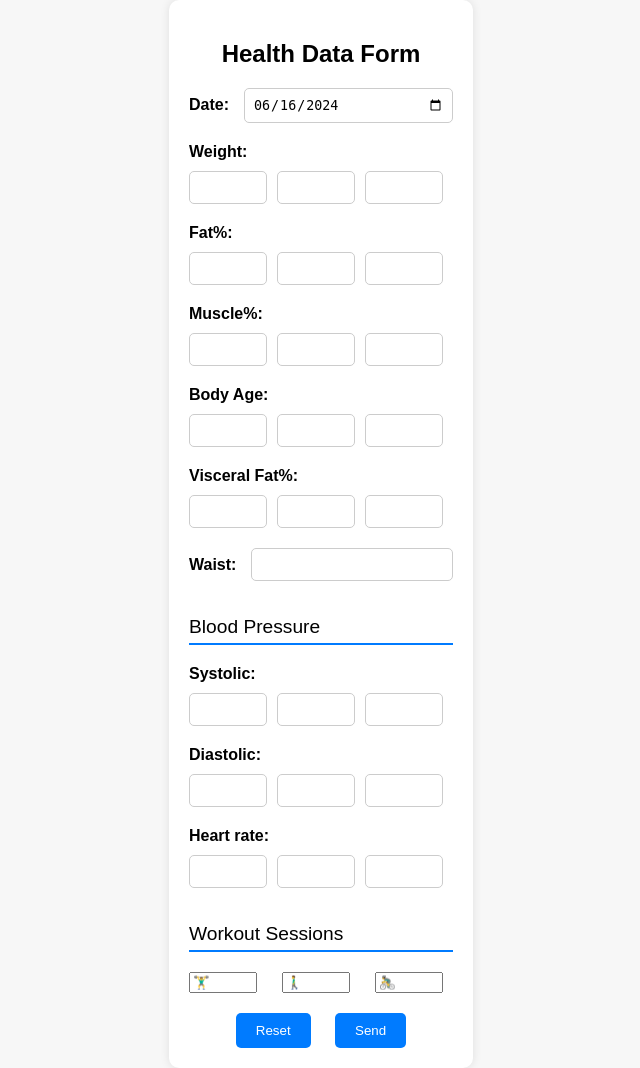
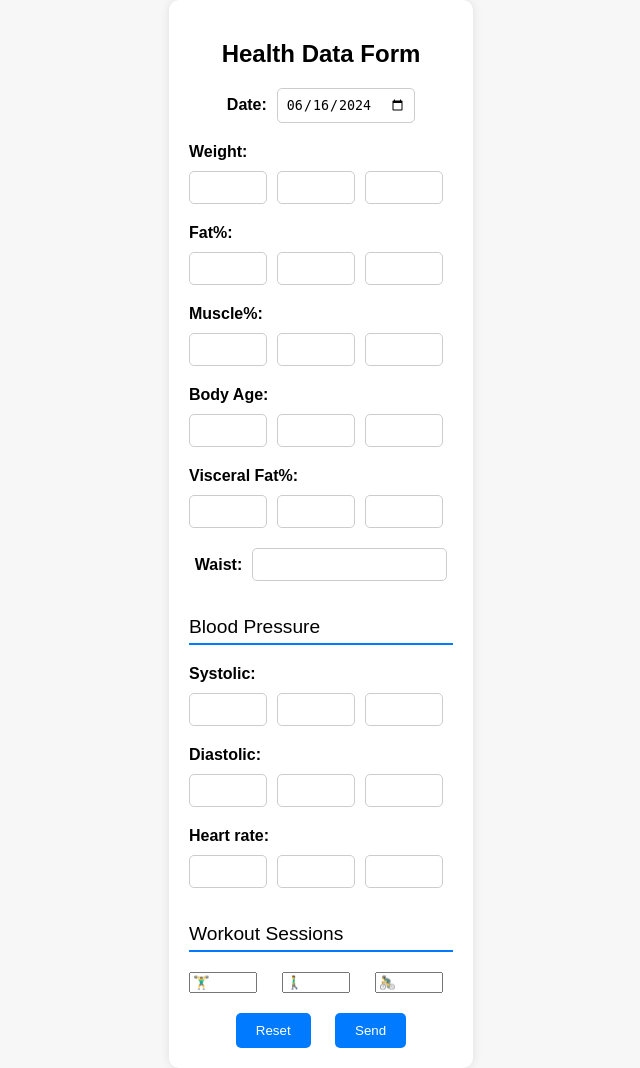
Before and after one commit to mfsuzigan/fitness_data_integrator, a Flask app: page / in a window 1280 px wide. Shown: the whole page, without its empty margins (319-959 px from the left). Run offline with Flask 3, Linux system fonts and the light colour scheme.

Commit message:
WIP adding missing fields

```diff
--- a/templates/index.html
+++ b/templates/index.html
@@ -30,12 +30,6 @@
             text-align: left;
         }
 
-        .subtitle-inline {
-            font-weight: bold;
-            flex: 0 0 auto;
-            margin-right: 15px;
-        }
-
         .form-group {
             margin-bottom: 20px;
             display: flex;
@@ -43,22 +37,22 @@
             justify-content: center;
         }
 
-        .form-group-inline {
+        .inline-form-group {
             display: flex;
             align-items: center;
             margin-bottom: 20px;
+            justify-content:center
         }
 
-         .form-group-inline input {
+        .inline-subtitle {
+            font-weight: bold;
+            margin-right: 10px;
+        }
+
+         .inline-form-group input {
             padding: 8px;
             border: 1px solid #ccc;
             border-radius: 5px;
-            flex: 1 1 auto;
-        }
-
-        .form-group-inline input[name="waist"] {
-            width: 2px;
-            padding: 8px;
         }
 
         .form-group {
@@ -75,14 +69,6 @@
 
         .form-group input {
             width: 60px;
-            padding: 8px;
-            border: 1px solid #ccc;
-            border-radius: 5px;
-            margin-right: 10px;
-        }
-
-        .form-group input[type="date"] {
-            width: 110px;
             padding: 8px;
             border: 1px solid #ccc;
             border-radius: 5px;
@@ -148,8 +134,8 @@
 <div class="container">
     <h2>Health Data Form</h2>
     <form id="healthForm">
-        <div class="form-group-inline">
-            <div class="subtitle-inline" aria-label="Date:">Date:</div>
+        <div class="inline-form-group">
+            <div class="inline-subtitle" aria-label="Date:">Date:</div>
             <input type="date" id="date" name="date" required value="">
         </div>
         <div class="subtitle">Weight:</div>
@@ -182,8 +168,8 @@
             <input type="text" id="vfat_perc2" name="vfat_perc2" required maxlength="4">
             <input type="text" id="vfat_perc3" name="vfat_perc3" required maxlength="4">
         </div>
-        <div class="form-group-inline" aria-label="Waist:">
-            <div class="subtitle-inline">Waist:</div>
+        <div class="inline-form-group" aria-label="Waist:">
+            <div class="inline-subtitle">Waist:</div>
             <input type="text" id="waist" name="waist" required maxlength="4">
         </div>
         <div class="section-title">Blood Pressure</div>
```
